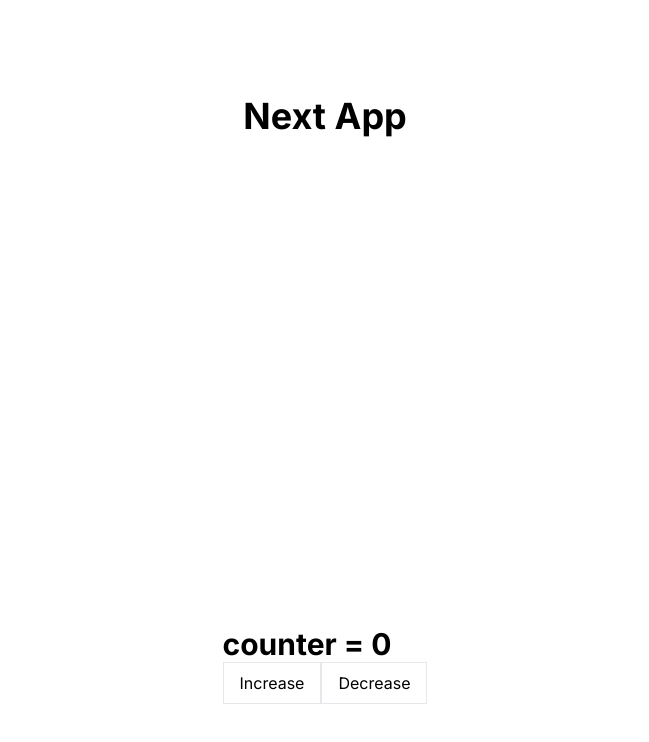
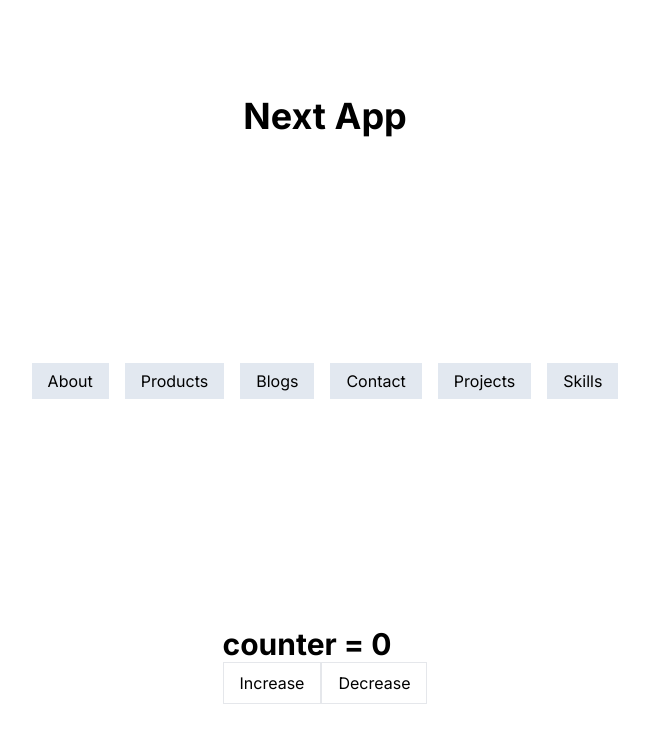
Before and after one commit to imtiazsakib15/explore-nextjs, a Next.js app: page / in a window 1280 px wide. Shown: the top 742 px of the page, without its empty margins (315-964 px from the left). Built offline with nearby package versions, Linux system fonts and the light colour scheme.

Commit message:
Page title and description added

```diff
--- a/src/app/(withLayout)/projects/page.js
+++ b/src/app/(withLayout)/projects/page.js
@@ -1,3 +1,8 @@
+export const metadata = {
+  title: "Projects",
+  description: "This is Projects page",
+};
+
 const ProjectsPage = () => {
   return (
     <div>
--- a/src/app/(withLayout)/skills/page.js
+++ b/src/app/(withLayout)/skills/page.js
@@ -1,3 +1,8 @@
+export const metadata = {
+  title: "Skills",
+  description: "This is Skills page",
+};
+
 const SkillsPage = () => {
   return (
     <div>
--- a/src/app/about/page.js
+++ b/src/app/about/page.js
@@ -1,3 +1,7 @@
+export const metadata = {
+  title: "About",
+  description: "This is about page",
+};
 
 const AboutPage = () => {
   return (
--- a/src/app/blogs/page.js
+++ b/src/app/blogs/page.js
@@ -1,9 +1,12 @@
-import React from "react";
+export const metadata = {
+  title: "Blogs",
+  description: "This is blog page",
+};
 
 const BlogPage = () => {
   return (
     <div>
-      <h1>This is Blog Home Page</h1>
+      <h1>This is Blog Page</h1>
     </div>
   );
 };
--- a/src/app/contact/page.js
+++ b/src/app/contact/page.js
@@ -1,4 +1,7 @@
-import React from 'react';
+export const metadata = {
+    title: "Contact",
+    description: "This is contact page",
+  };
 
 const ContactPage = () => {
     return (
--- a/src/app/page.js
+++ b/src/app/page.js
@@ -1,9 +1,18 @@
 import Counter from "@/components/Counter/Counter";
+import Link from "next/link";
 
 export default function Home() {
   return (
     <main className="flex min-h-screen flex-col items-center justify-between p-24">
       <h1 className="text-4xl font-bold">Next App</h1>
+      <div className="space-x-4">
+        <Link className="px-4 py-2 bg-slate-200" href={"/about"}>About</Link>
+        <Link className="px-4 py-2 bg-slate-200" href={"/products/5"}>Products</Link>
+        <Link className="px-4 py-2 bg-slate-200" href={"/blogs"}>Blogs</Link>
+        <Link className="px-4 py-2 bg-slate-200" href={"/contact"}>Contact</Link>
+        <Link className="px-4 py-2 bg-slate-200" href={"/projects"}>Projects</Link>
+        <Link className="px-4 py-2 bg-slate-200" href={"/skills"}>Skills</Link>
+      </div>
       <Counter />
     </main>
   );
--- a/src/app/products/[id]/page.js
+++ b/src/app/products/[id]/page.js
@@ -1,7 +1,10 @@
-import React from "react";
+export const metadata = {
+  title: "Products",
+  description: "This is Products page",
+};
 
 const Product = ({ params, searchParams }) => {
-  console.log(params, searchParams);
+  // console.log(params, searchParams);
   return (
     <div>
       <h1 className="text-3xl font-bold">
--- a/src/components/Counter/Counter.js
+++ b/src/components/Counter/Counter.js
@@ -3,7 +3,7 @@ import { useState } from "react";
 
 const Counter = () => {
   const [counter, setCounter] = useState(0);
-  console.log(counter);
+  // console.log(counter);
   return (
     <div>
       <h2 className="text-3xl font-bold">counter = {counter}</h2>
```
